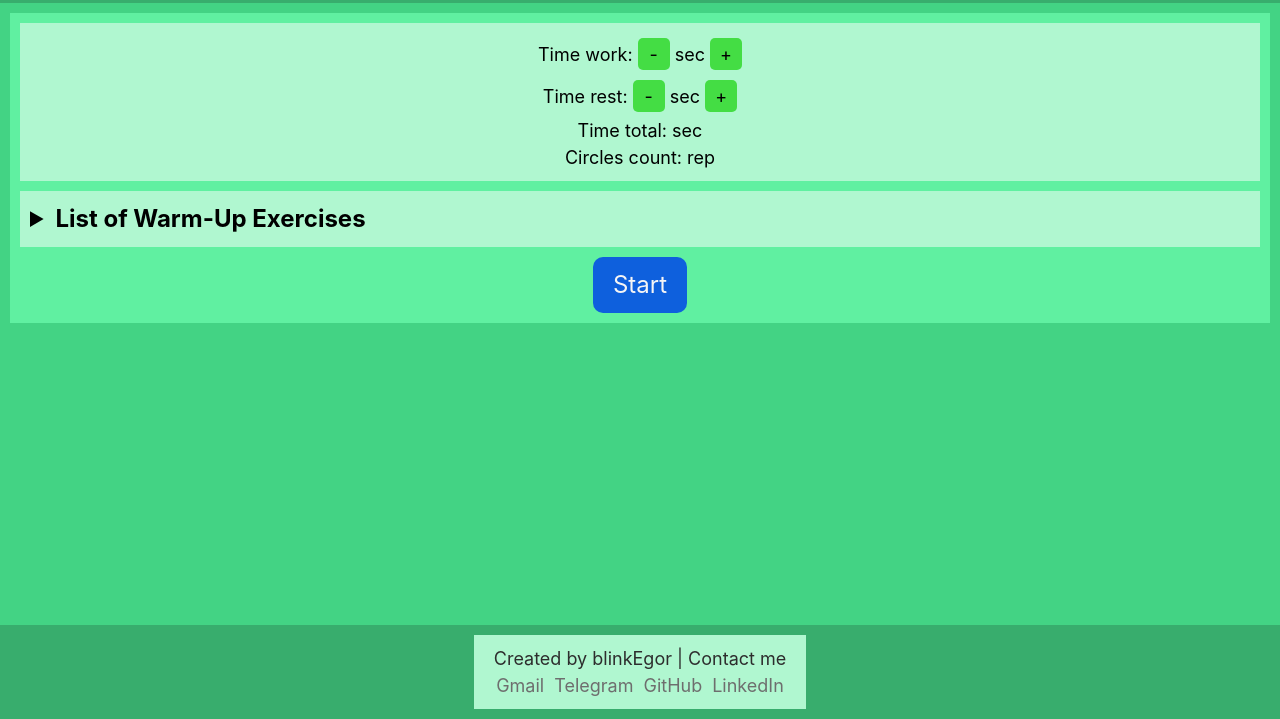
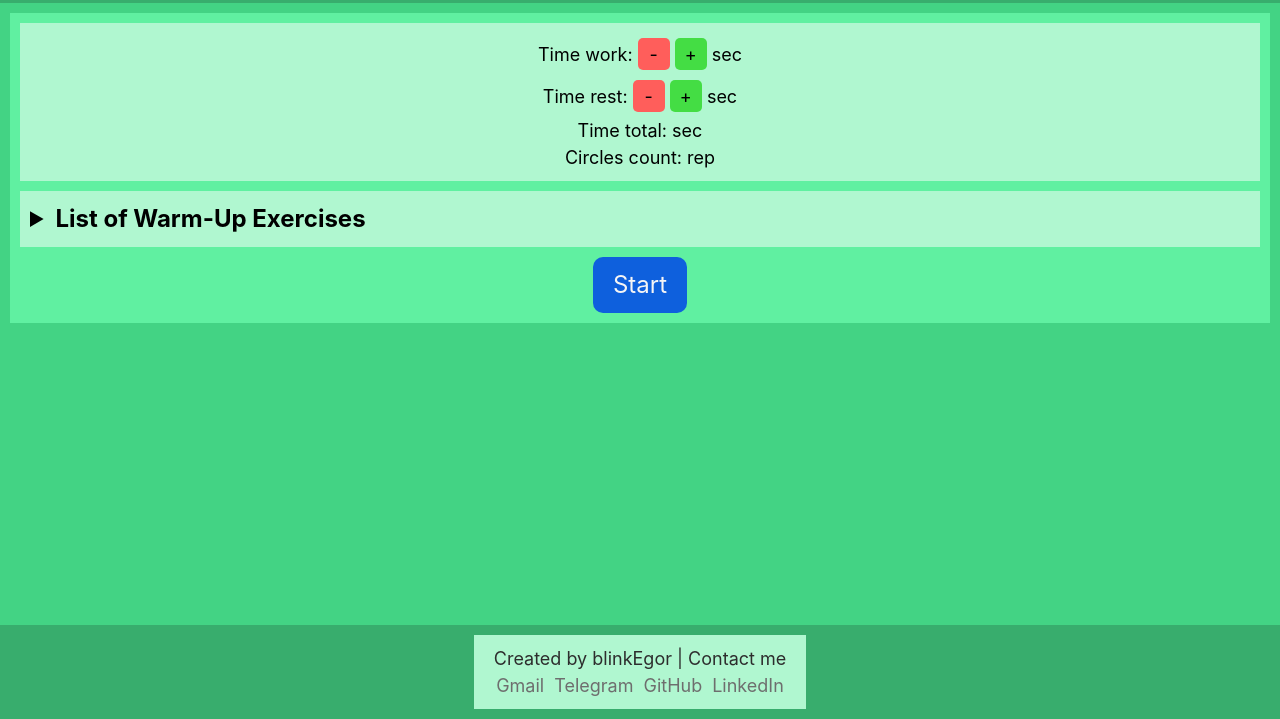
Before and after one commit to blinkEgor/SportTime_blink, a plain HTML site: page pages/warm-up.html in a window 1280 px wide. Shown: the part 81-800 px from the top of the page. Drawn offline with Linux system fonts and the light colour scheme.

Commit message:
Create style for primary/success colors

```diff
--- a/pages/warm-up.html
+++ b/pages/warm-up.html
@@ -32,8 +32,8 @@
         <section id="main-info-about-exercise">
             <!-- Обёртка для информационной карточки со временем -->
             <div class="card info-card">
-                <p>Time work: <button id="decrease-time-work" class="increase-decrease-button">-</button> <span id="time-work"></span> sec <button id="increase-time-work" class="increase-decrease-button">+</button> </p> <!-- 30 sec -->
-                <p>Time rest: <button id="decrease-time-rest" class="increase-decrease-button">-</button> <span id="time-rest"></span> sec <button id="increase-time-rest" class="increase-decrease-button">+</button> </p> <!-- 5 sec -->
+                <p>Time work: <button id="decrease-time-work" class="increase-decrease-button primary-color">-</button> <span id="time-work"></span> <button id="increase-time-work" class="increase-decrease-button success-color">+</button> sec </p> <!-- 30 sec -->
+                <p>Time rest: <button id="decrease-time-rest" class="increase-decrease-button primary-color">-</button> <span id="time-rest"></span> <button id="increase-time-rest" class="increase-decrease-button success-color">+</button> sec </p> <!-- 5 sec -->
                 <p>Time total: <span id="time-total"></span> sec</p> <!--  -->
                 <p>Circles count: <span id="circles-count"></span> rep </p> <!-- 16 rep -->
             </div>
--- a/src/styles/buttons.css
+++ b/src/styles/buttons.css
@@ -13,8 +13,15 @@
     margin: 5px 0;
     border-radius: 5px;
     font-size: 18px;
-    background-color: var(--success);
     display: inline-flex;
     justify-content: center;
     align-items: center;
 }
+
+.primary-color {
+    background-color: var(--primary);
+}
+
+.success-color {
+    background-color: var(--success);
+}
```
